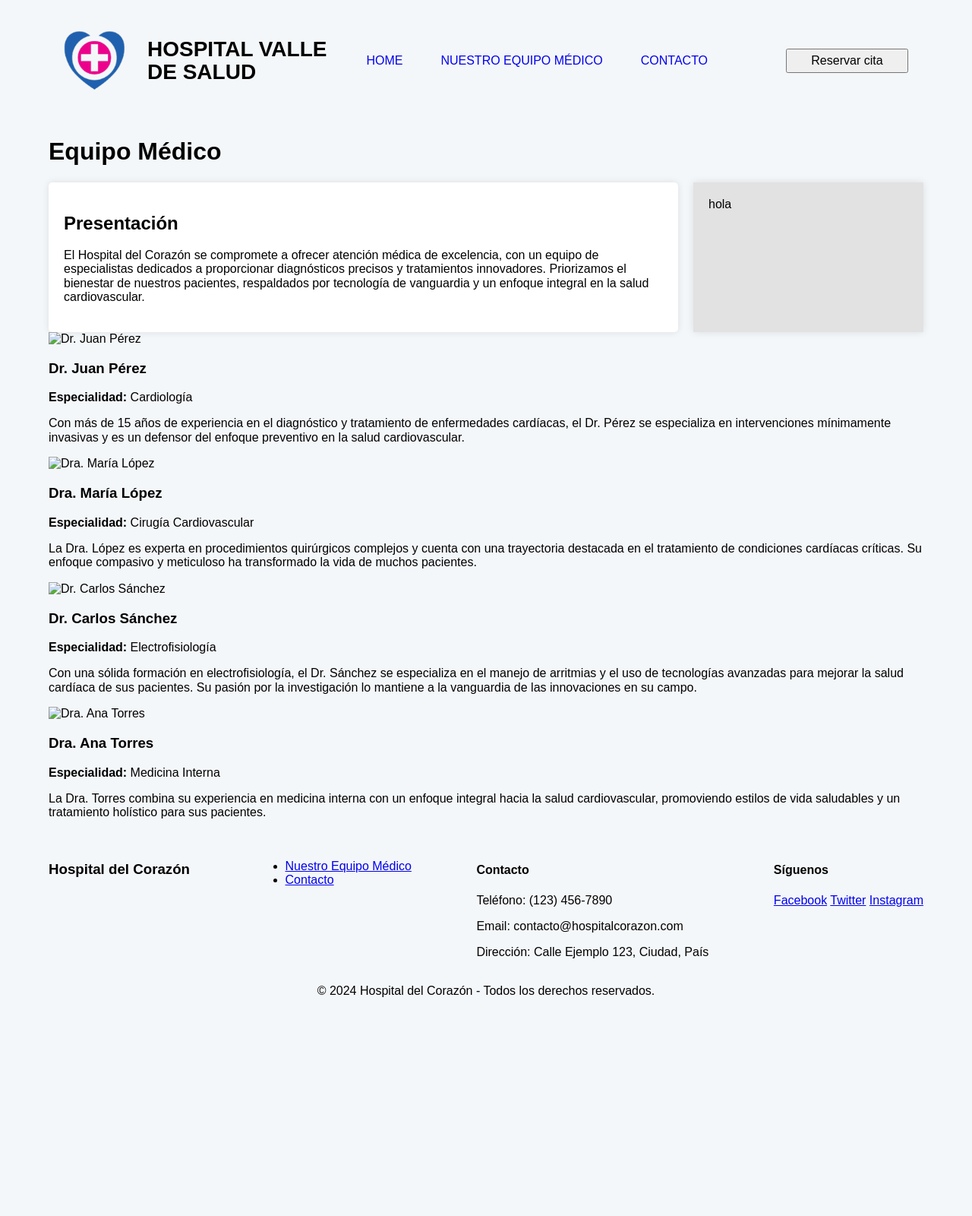
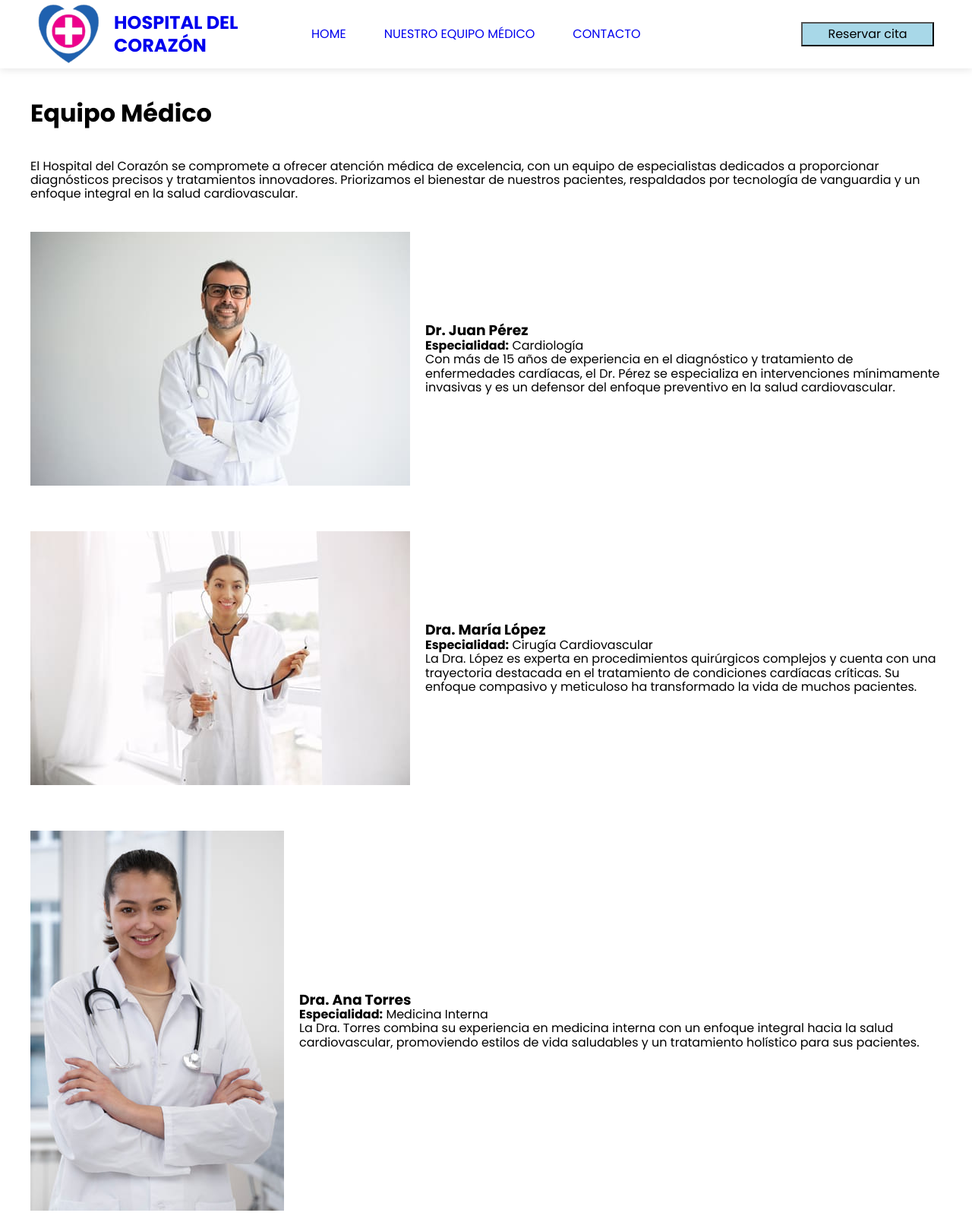
Before and after one commit to Krpardo27/hospital, a plain HTML site: page pages/equipo-medico.html in a window 1280 px wide. Shown: the top 1600 px of the page at 76% size. Before the commit the page ends 1349 px from the top, so only its background shows below. Drawn offline with nearby package versions, Linux system fonts and the light colour scheme.

Commit message:
Trabajo terminado

```diff
--- a/assets/css/styles.css
+++ b/assets/css/styles.css
@@ -1,46 +1,46 @@
-body {
-  font-family: Arial, sans-serif;
-  background-color: #f4f7f9; /* Color de fondo suave */
-  margin: 0; /* Elimina el margen por defecto */
-  padding: 20px;
-  overflow-x: hidden; /* Evita el desplazamiento horizontal */
+@import url("https://fonts.googleapis.com/css2?family=DM+Sans:ital,opsz,wght@0,9..40,100..1000;1,9..40,100..1000&family=Poppins:ital,wght@0,100;0,200;0,300;0,400;0,500;0,600;0,700;0,800;0,900;1,100;1,200;1,300;1,400;1,500;1,600;1,700;1,800;1,900&family=Roboto+Serif:ital,opsz,wght@0,8..144,100..900;1,8..144,100..900&display=swap");
+
+* {
+  box-sizing: border-box;
+  margin: 0;
+  padding: 0;
 }
 
-main {
-  width: 1152px;
-  margin: 0 auto;
-  padding: 20px;
+/* Estilos para el body */
+body {
+  font-family: "Poppins", sans-serif;
+  width: 100%;
+  overflow-x: hidden;
+}
+
+img {
   max-width: 100%;
+  height: auto;
 }
-article {
-  flex: 3;
-  padding: 20px;
-  background: white;
-  margin-right: 20px;
-  border-radius: 5px;
-  box-shadow: 0 0 10px rgba(0, 0, 0, 0.1);
-}
-aside {
-  flex: 1;
-  background: #e2e2e2;
-  padding: 20px;
 
-  box-shadow: 0 0 10px rgba(0, 0, 0, 0.1);
+a {
+  text-decoration: none;
 }
 
 /* Estilos del header */
 
 #header {
-  width: 1152px;
-  max-width: 100%;
+  position: sticky;
+  top: 0;
+  left: 0;
+  z-index: 9999;
+  background-color: #fff;
+  box-shadow: 0 2px 10px rgba(0, 0, 0, 0.1);
+}
+
+#header .header-interior {
   margin: 0 auto;
-}
-#header .header-interior {
+  width: 1200px;
   display: flex;
-  justify-content: space-around;
+  justify-content: space-between;
   align-items: center;
-  padding: 10px 20px;
-  height: 100px;
+  padding: 10px;
+  height: 90px;
   gap: 10px;
 }
 #header .header-interior img {
@@ -48,18 +48,25 @@ aside {
   max-width: 100%;
 }
 #header .header-interior .titulo {
-  font-size: 28px;
+  font-size: 24px;
   text-transform: uppercase;
-  width: 500px;
+  width: 300px;
   line-height: 30px;
   margin: 0 20px;
 }
 
+#header .header-interior a {
+  display: flex;
+  align-items: center;
+  text-decoration: none;
+}
+
 #header .header-interior button {
-  background-color: A8D8E8;
+  background-color: #a8d8e8;
   padding: 5px 10px;
   width: 300px;
   font-size: 16px;
+  cursor: pointer;
 }
 
 #header .navegacion {
@@ -92,16 +99,56 @@ aside {
   font-size: 24px;
 }
 
-#main .bienvenida {
+/* --------- HOME  ---------*/
+#main {
+  max-width: 1200px;
+  margin: 20px auto;
+}
+#main .container {
+  width: 100%;
+  gap: 20px;
   display: flex;
+  flex-direction: column;
 }
 
-/* HOME */
-#main {
+#main .container .bienvenida {
+  display: grid;
+  grid-template-columns: 1fr 0.3fr;
+  gap: 20px;
 }
-#main .bienvenida {
+
+#main .container article {
+  margin: 0;
+  padding: 10px 0px;
+}
+
+/* SERVICIOS */
+#servicios {
+}
+#servicios .servicios {
   display: flex;
-  flex-wrap: wrap;
+  gap: 20px;
+  margin: 50px 0;
+}
+
+/* --------- EQUIPO MÉDICO ---------- */
+#equipo-medico {
+  max-width: 1200px;
+  margin: 20px auto;
+}
+#equipo-medico .container {
+  width: 100%;
+  gap: 20px;
+  display: flex;
+  flex-direction: column;
+}
+
+#equipo-medico .card {
+  display: flex;
+  align-items: center;
+  justify-content: center;
+  gap: 20px;
+  margin: 20px 0;
 }
 
 /* ---------- FOOTER ------- */
@@ -111,20 +158,59 @@ aside {
   display: flex;
   align-items: center;
   flex-direction: column;
+  padding: 10px;
 }
 
 #footer .footer-content {
-  width: 1152px;
+  width: 1200px;
   max-width: 100%;
+  margin: 0 auto;
   display: flex;
+  flex-wrap: wrap;
   justify-content: space-between;
+  gap: 20px;
+}
+
+#footer .footer-bottom {
+  text-align: center;
+  margin-top: 20px;
+  width: 100%;
+}
+
+#footer .footer-content .enlaces {
+  display: flex;
+  flex-direction: column;
+  gap: 10px;
+}
+
+#footer .footer-content .enlaces li {
+  list-style: none;
+}
+
+#footer .footer-content .contact-info {
+  display: flex;
+  flex-direction: column;
+  gap: 10px;
+}
+
+#footer .footer-content .social-media {
+  display: flex;
+  flex-direction: column;
+  gap: 10px;
 }
 
 /* -------- CONTACTO --------  */
 #contacto {
+  width: 1200px;
+  max-width: 100%;
+  margin: 0 auto;
 }
 
-#contacto .title {
+#contacto .container {
+  display: flex;
+  flex-direction: column;
+  justify-content: space-between;
+  gap: 20px;
 }
 
 #contacto .infor {
@@ -133,6 +219,7 @@ aside {
   justify-content: center;
   align-items: center;
   width: 100%;
+  padding: 10px;
 }
 
 #contacto form {
@@ -160,6 +247,11 @@ textarea {
   box-sizing: border-box;
 }
 
+#contacto iframe {
+  width: 600px;
+  max-width: 100%;
+}
+
 /* Estilo de botón */
 #contacto button {
   padding: 12px;
@@ -174,15 +266,86 @@ textarea {
 }
 
 @media (max-width: 768px) {
+  #header {
+    width: 100%;
+    padding: 10px;
+  }
   #header .navegacion {
     display: none;
   }
 
-  #main .bienvenida {
+  #header .header-interior {
+    padding: 0;
+    height: 90px;
+    width: 100%;
+    justify-content: center;
+  }
+
+  #header .header-interior img {
+    width: 50px;
+    max-width: 100%;
+  }
+
+  #header .header-interior .titulo {
+    width: 200px;
+    font-size: 16px;
+    text-wrap: balance;
+  }
+
+  #main .container {
+    padding: 10px;
+  }
+
+  #equipo-medico .container {
+    padding: 10px;
+  }
+
+  #main .container .bienvenida {
+    grid-template-columns: 1fr;
+    padding: 0;
+    margin: 20px 0;
+  }
+
+  #servicios .servicios {
+    flex-wrap: wrap;
+  }
+
+  #servicios .servicios img {
+    width: 100%;
+    max-width: 100%;
+  }
+
+  #equipo-medico .card {
+    display: flex;
     flex-direction: column;
   }
 
   #contacto .infor {
     flex-direction: column;
   }
+
+  #footer .footer-content {
+    flex-direction: column;
+    align-items: center;
+  }
+
+  #footer .enlaces,
+  .contact-info,
+  .social-media {
+    text-align: center;
+  }
+
+  #footer .footer-content .footer-bottom p {
+    font-size: 12px;
+  }
 }
+
+@media (max-width: 480px) {
+  #footer {
+    padding: 10px 0;
+  }
+
+  #footer .footer-content {
+    padding: 0 10px;
+  }
+}
--- a/index.html
+++ b/index.html
@@ -11,26 +11,36 @@
       crossorigin="anonymous"
       referrerpolicy="no-referrer"
     />
-    <link rel="stylesheet" href="assets/css/styles.css">
+    <link rel="stylesheet" href="assets/css/styles.css" />
   </head>
   <body>
     <header id="header">
       <div class="header-interior">
-        <img src="../assets/img/logo.png" alt="Logo del Hospital" id="logo" />
-        <h1 class="titulo">Hospital del Corazón</h1>
+        <a href="/"
+          ><img
+            src="../assets/img/logo.png"
+            alt="Logo del Hospital"
+            id="logo"
+          />
+          <h1 class="titulo">Hospital del Corazón</h1></a
+        >
+
         <nav class="navegacion">
           <ul>
             <li><a href="/">Home</a></li>
-            <li><a href="pages/equipo-medico.html">Nuestro Equipo Médico</a></li>
+            <li>
+              <a href="pages/equipo-medico.html">Nuestro Equipo Médico</a>
+            </li>
             <li><a href="pages/contacto.html">Contacto</a></li>
           </ul>
         </nav>
 
-        <button>Reservar cita</button>
+        <button type="button">Reservar cita</button>
       </div>
     </header>
 
     <main id="main">
+      <div class="container">
         <div class="bienvenida">
           <article>
             <h2>Bienvenida</h2>
@@ -48,6 +58,7 @@
 
           <aside class="resumen">hola</aside>
         </div>
+
 
         <section id="nuestro-equipo ">
           <h2>Sobre nuestro equipo</h2>
@@ -67,19 +78,19 @@
               src="../assets/img/servicios/cardiologia.png"
               alt="Consultas Cardiológicas"
             />
+            <div class="info-servicio">
               <h3>Consultas Cardiológicas</h3>
               <p>
-            Ofrecemos consultas especializadas con cardiólogos experimentados
-            que evaluarán tu salud cardiovascular, realizarán diagnósticos
-            precisos y diseñarán planes de tratamiento personalizados.
+                Ofrecemos consultas especializadas con cardiólogos
+                experimentados que evaluarán tu salud cardiovascular, realizarán
+                diagnósticos precisos y diseñarán planes de tratamiento
+                personalizados.
               </p>
+            </div>
           </div>
 
           <div class="servicios">
-          <img
-            src="../assets/img/servicios/medicina-urgencia.jpg"
-            alt="Urgencias Cardiovasculares"
-          />
+            <div class="info-servicio">
               <h3>Urgencias Cardiovasculares</h3>
               <p>
                 Nuestro servicio de urgencias está disponible las 24 horas,
@@ -87,18 +98,26 @@
                 críticas relacionadas con la salud del corazón.
               </p>
             </div>
+            <img
+              src="../assets/img/servicios/medicina-urgencia.jpg"
+              alt="Urgencias Cardiovasculares"
+            />
+          </div>
 
           <div class="servicios">
             <img
               src="../assets/img/servicios/servicio-cardiologia.jpg"
               alt="Especialidades en Cardiología"
             />
+            <div class="interior-servicio">
               <h3>Especialidades en Cardiología</h3>
               <p>
                 Contamos con diversas especialidades, incluyendo
-            electrocardiografía, ecocardiografía y rehabilitación cardíaca, para
-            abordar de manera integral las necesidades de cada paciente.
+                electrocardiografía, ecocardiografía y rehabilitación cardíaca,
+                para abordar de manera integral las necesidades de cada
+                paciente.
               </p>
+            </div>
           </div>
         </section>
 
@@ -110,7 +129,8 @@
             <p>
               "La atención en el Hospital del Corazón fue excepcional. Desde mi
               primera consulta hasta la rehabilitación, me sentí apoyada en cada
-            paso. Gracias a su equipo, hoy disfruto de una vida más saludable."
+              paso. Gracias a su equipo, hoy disfruto de una vida más
+              saludable."
             </p>
           </div>
 
@@ -128,8 +148,8 @@
             <p><strong>Ana R.</strong></p>
             <p>
               "El Hospital del Corazón superó mis expectativas. La atención
-            personalizada y el seguimiento constante hicieron toda la diferencia
-            en mi recuperación. ¡Altamente recomendado!"
+              personalizada y el seguimiento constante hicieron toda la
+              diferencia en mi recuperación. ¡Altamente recomendado!"
             </p>
           </div>
 
@@ -142,6 +162,7 @@
             </p>
           </div>
         </section>
+      </div>
     </main>
 
     <footer id="footer">
@@ -172,11 +193,11 @@
           >
         </div>
         <div class="footer-bottom">
-          <p>&copy; 2024 Hospital del Corazón - Todos los derechos reservados.</p>
+          <p>
+            &copy; 2024 Hospital del Corazón - Todos los derechos reservados.
+          </p>
         </div>
       </div>
-
-
     </footer>
   </body>
 </html>
--- a/pages/equipo-medico.html
+++ b/pages/equipo-medico.html
@@ -3,19 +3,33 @@
   <head>
     <meta charset="UTF-8" />
     <meta name="viewport" content="width=device-width, initial-scale=1.0" />
-    <link rel="stylesheet" href="https://cdnjs.cloudflare.com/ajax/libs/normalize/8.0.1/normalize.min.css" integrity="sha512-NhSC1YmyruXifcj/KFRWoC561YpHpc5Jtzgvbuzx5VozKpWvQ+4nXhPdFgmx8xqexRcpAglTj9sIBWINXa8x5w==" crossorigin="anonymous" referrerpolicy="no-referrer" />
-    <link rel="stylesheet" href="/assets/css/styles.css">
+    <link
+      rel="stylesheet"
+      href="https://cdnjs.cloudflare.com/ajax/libs/normalize/8.0.1/normalize.min.css"
+      integrity="sha512-NhSC1YmyruXifcj/KFRWoC561YpHpc5Jtzgvbuzx5VozKpWvQ+4nXhPdFgmx8xqexRcpAglTj9sIBWINXa8x5w=="
+      crossorigin="anonymous"
+      referrerpolicy="no-referrer"
+    />
+    <link rel="stylesheet" href="../assets/css/styles.css" />
     <title>Equipo Médico</title>
   </head>
   <body>
     <header id="header">
       <div class="header-interior">
-        <img src="../assets/img/logo.png" alt="Logo del Hospital" id="logo" />
-        <h1 class="titulo">Hospital Valle de Salud</h1>
+        <a href="/"
+          ><img
+            src="../assets/img/logo.png"
+            alt="Logo del Hospital"
+            id="logo"
+          />
+          <h1 class="titulo">Hospital del Corazón</h1></a
+        >
         <nav class="navegacion">
           <ul>
             <li><a href="/">Home</a></li>
-            <li><a href="/pages/equipo-medico.html">Nuestro Equipo Médico</a></li>
+            <li>
+              <a href="/pages/equipo-medico.html">Nuestro Equipo Médico</a>
+            </li>
             <li><a href="/pages/contacto.html">Contacto</a></li>
           </ul>
         </nav>
@@ -24,12 +38,10 @@
       </div>
     </header>
 
-    <main id="main">
+    <div id="equipo-medico">
+      <div class="container">
         <h1>Equipo Médico</h1>
-
-      <div class="bienvenida">
-        <article>
-          <h2>Presentación</h2>
+        <section>
           <p>
             El Hospital del Corazón se compromete a ofrecer atención médica de
             excelencia, con un equipo de especialistas dedicados a proporcionar
@@ -37,19 +49,18 @@
             bienestar de nuestros pacientes, respaldados por tecnología de
             vanguardia y un enfoque integral en la salud cardiovascular.
           </p>
-        </article>
-
-        <aside>hola</aside>
-      </div>
-
+        </section>
         <div class="card">
-        <img src="URL_de_la_foto_de_Juan_Perez" alt="Dr. Juan Pérez" />
+          <img
+            src="../assets/img/equipo-medico/equipo-1.jpg"
+            alt="Dr. Juan Pérez"
+          />
           <div class="info">
             <h3>Dr. Juan Pérez</h3>
             <p><strong>Especialidad:</strong> Cardiología</p>
             <p>
-            Con más de 15 años de experiencia en el diagnóstico y tratamiento de
-            enfermedades cardíacas, el Dr. Pérez se especializa en
+              Con más de 15 años de experiencia en el diagnóstico y tratamiento
+              de enfermedades cardíacas, el Dr. Pérez se especializa en
               intervenciones mínimamente invasivas y es un defensor del enfoque
               preventivo en la salud cardiovascular.
             </p>
@@ -57,47 +68,58 @@
         </div>
 
         <div class="card">
-        <img src="URL_de_la_foto_de_Maria_Lopez" alt="Dra. María López" />
+          <img
+            src="../assets/img/equipo-medico/equipo-2.jpg"
+            alt="Dra. María López"
+          />
           <div class="info">
             <h3>Dra. María López</h3>
             <p><strong>Especialidad:</strong> Cirugía Cardiovascular</p>
             <p>
               La Dra. López es experta en procedimientos quirúrgicos complejos y
               cuenta con una trayectoria destacada en el tratamiento de
-            condiciones cardíacas críticas. Su enfoque compasivo y meticuloso ha
-            transformado la vida de muchos pacientes.
+              condiciones cardíacas críticas. Su enfoque compasivo y meticuloso
+              ha transformado la vida de muchos pacientes.
             </p>
           </div>
         </div>
 
         <div class="card">
-        <img src="URL_de_la_foto_de_Carlos_Sanchez" alt="Dr. Carlos Sánchez" />
+          <img
+            src="../assets/img/equipo-medico/equipo-3.jpg"
+            alt="Dr. Carlos Sánchez"
+          />
+          <div class="info">
+            <h3>Dra. Ana Torres</h3>
+            <p><strong>Especialidad:</strong> Medicina Interna</p>
+            <p>
+              La Dra. Torres combina su experiencia en medicina interna con un
+              enfoque integral hacia la salud cardiovascular, promoviendo
+              estilos de vida saludables y un tratamiento holístico para sus
+              pacientes.
+            </p>
+          </div>
+        </div>
+
+        <div class="card">
+          <img
+            src="../assets/img/equipo-medico/equipo-4.jpg"
+            alt="Dra. Ana Torres"
+          />
           <div class="info">
             <h3>Dr. Carlos Sánchez</h3>
             <p><strong>Especialidad:</strong> Electrofisiología</p>
             <p>
               Con una sólida formación en electrofisiología, el Dr. Sánchez se
               especializa en el manejo de arritmias y el uso de tecnologías
-            avanzadas para mejorar la salud cardíaca de sus pacientes. Su pasión
-            por la investigación lo mantiene a la vanguardia de las innovaciones
-            en su campo.
+              avanzadas para mejorar la salud cardíaca de sus pacientes. Su
+              pasión por la investigación lo mantiene a la vanguardia de las
+              innovaciones en su campo.
             </p>
           </div>
         </div>
-
-      <div class="card">
-        <img src="URL_de_la_foto_de_Ana_Torres" alt="Dra. Ana Torres" />
-        <div class="info">
-          <h3>Dra. Ana Torres</h3>
-          <p><strong>Especialidad:</strong> Medicina Interna</p>
-          <p>
-            La Dra. Torres combina su experiencia en medicina interna con un
-            enfoque integral hacia la salud cardiovascular, promoviendo estilos
-            de vida saludables y un tratamiento holístico para sus pacientes.
-          </p>
       </div>
     </div>
-    </main>
 
     <footer id="footer">
       <div class="footer-content">
```
Also changed, not shown: pages/contacto.html (+24 -9 lines), assets/img/equipo-medico/equipo-1.jpg (added), assets/img/equipo-medico/equipo-2.jpg (added), assets/img/equipo-medico/equipo-3.jpg (added), assets/img/equipo-medico/equipo-4.jpg (added). Lines whose indentation alone changed are shown as unchanged.
